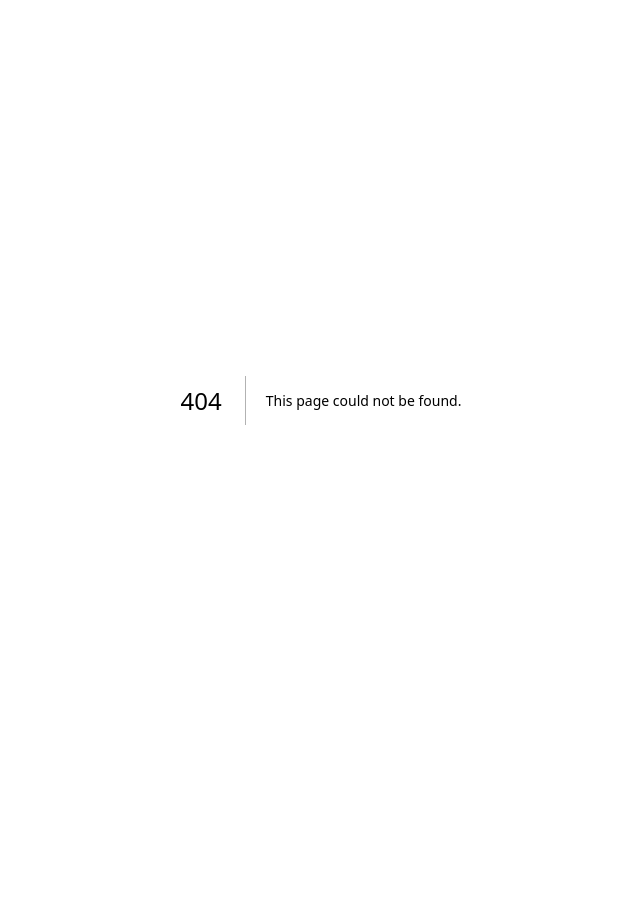
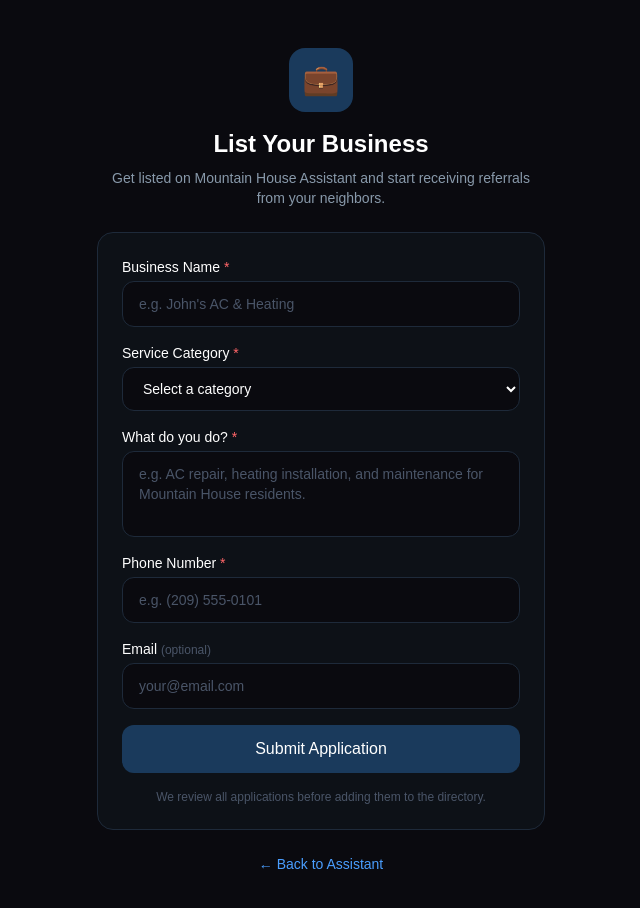
Before and after one commit to DaiwikV/mountain-house-app, a Next.js app: page /apply in a window 1280 px wide. Before the commit this address had no page. Shown: the top 908 px of the page, without its empty margins (319-959 px from the left). Before the commit the page ends 800 px from the top, so only its background shows below. Built offline with nearby package versions, Linux system fonts and the light colour scheme.

Commit message:
add page and form

```diff
--- /dev/null
+++ b/app/api/apply/route.ts
@@ -0,0 +1,37 @@
+import { NextRequest, NextResponse } from 'next/server'
+import fs from 'fs'
+import path from 'path'
+
+export async function POST(req: NextRequest) {
+  const { name, service, phone, category, email } = await req.json()
+
+  // Validate required fields
+  if (!name || !service || !phone || !category) {
+    return NextResponse.json({ error: 'Missing required fields' }, { status: 400 })
+  }
+
+  // Read current data.json
+  const dataPath = path.join(process.cwd(), 'data.json')
+  const raw = fs.readFileSync(dataPath, 'utf-8')
+  const data = JSON.parse(raw)
+
+  // Add new provider
+  const newProvider = {
+    name: name.trim(),
+    service: service.trim(),
+    phone: phone.trim(),
+    category: category.trim(),
+    email: email?.trim() || '',
+    featured: false,
+    verified: false,
+    pending: true,
+    submittedAt: new Date().toISOString()
+  }
+
+  data.providers.push(newProvider)
+
+  // Save back to data.json
+  fs.writeFileSync(dataPath, JSON.stringify(data, null, 2))
+
+  return NextResponse.json({ success: true })
+}
--- /dev/null
+++ b/app/apply/page.tsx
@@ -0,0 +1,159 @@
+'use client'
+import { useState } from 'react'
+
+export default function ApplyPage() {
+  const [form, setForm] = useState({
+    name: '',
+    service: '',
+    phone: '',
+    category: '',
+    email: ''
+  })
+  const [loading, setLoading] = useState(false)
+  const [submitted, setSubmitted] = useState(false)
+  const [error, setError] = useState('')
+
+  const handleSubmit = async () => {
+    if (!form.name || !form.service || !form.phone || !form.category) {
+      setError('Please fill in all required fields.')
+      return
+    }
+
+    setLoading(true)
+    setError('')
+
+    const res = await fetch('/api/apply', {
+      method: 'POST',
+      headers: { 'Content-Type': 'application/json' },
+      body: JSON.stringify(form),
+    })
+
+    const data = await res.json()
+
+    if (data.success) {
+      setSubmitted(true)
+    } else {
+      setError('Something went wrong. Please try again.')
+    }
+
+    setLoading(false)
+  }
+
+  if (submitted) {
+    return (
+      <div className="min-h-screen bg-[#0a0a0f] text-white flex flex-col items-center justify-center px-4">
+        <div className="w-full max-w-md text-center flex flex-col gap-4">
+          <div className="w-16 h-16 rounded-2xl bg-[#1a3a5c] flex items-center justify-center text-3xl mx-auto">✅</div>
+          <h2 className="text-2xl font-semibold">Application Submitted!</h2>
+          <p className="text-[#8899aa] text-sm">Thanks for applying to be listed on Mountain House Assistant. We'll review your info and add you shortly.</p>
+          <a href="/" className="text-[#4a9eff] text-sm hover:underline">← Back to Assistant</a>
+        </div>
+      </div>
+    )
+  }
+
+  return (
+    <div className="min-h-screen bg-[#0a0a0f] text-white flex flex-col items-center justify-center px-4 py-12">
+      <div className="w-full max-w-md flex flex-col gap-6">
+
+        {/* Header */}
+        <div className="text-center">
+          <div className="w-16 h-16 rounded-2xl bg-[#1a3a5c] flex items-center justify-center text-3xl mx-auto mb-4">💼</div>
+          <h1 className="text-2xl font-semibold text-white mb-2">List Your Business</h1>
+          <p className="text-[#8899aa] text-sm">Get listed on Mountain House Assistant and start receiving referrals from your neighbors.</p>
+        </div>
+
+        {/* Form */}
+        <div className="bg-[#0d1117] border border-[#1e2a3a] rounded-2xl p-6 flex flex-col gap-4">
+
+          {/* Business Name */}
+          <div className="flex flex-col gap-1">
+            <label className="text-white text-sm font-medium">Business Name <span className="text-red-400">*</span></label>
+            <input
+              className="bg-[#0a0a0f] border border-[#1e2a3a] rounded-xl px-4 py-3 text-white text-sm outline-none focus:border-[#4a9eff] transition-all placeholder-[#4a5568]"
+              placeholder="e.g. John's AC & Heating"
+              value={form.name}
+              onChange={e => setForm({ ...form, name: e.target.value })}
+            />
+          </div>
+
+          {/* Category */}
+          <div className="flex flex-col gap-1">
+            <label className="text-white text-sm font-medium">Service Category <span className="text-red-400">*</span></label>
+            <select
+              className="bg-[#0a0a0f] border border-[#1e2a3a] rounded-xl px-4 py-3 text-white text-sm outline-none focus:border-[#4a9eff] transition-all"
+              value={form.category}
+              onChange={e => setForm({ ...form, category: e.target.value })}
+            >
+              <option value="">Select a category</option>
+              <option value="ac">AC & Heating</option>
+              <option value="plumbing">Plumbing</option>
+              <option value="electrical">Electrical</option>
+              <option value="appliance">Appliance Repair</option>
+              <option value="garden">Gardening & Landscaping</option>
+              <option value="handyman">Handyman</option>
+              <option value="painting">Painting</option>
+              <option value="roofing">Roofing</option>
+              <option value="pest">Pest Control</option>
+              <option value="cleaning">Cleaning</option>
+              <option value="moving">Moving</option>
+              <option value="other">Other</option>
+            </select>
+          </div>
+
+          {/* Service Description */}
+          <div className="flex flex-col gap-1">
+            <label className="text-white text-sm font-medium">What do you do? <span className="text-red-400">*</span></label>
+            <textarea
+              className="bg-[#0a0a0f] border border-[#1e2a3a] rounded-xl px-4 py-3 text-white text-sm outline-none focus:border-[#4a9eff] transition-all placeholder-[#4a5568] resize-none"
+              placeholder="e.g. AC repair, heating installation, and maintenance for Mountain House residents."
+              rows={3}
+              value={form.service}
+              onChange={e => setForm({ ...form, service: e.target.value })}
+            />
+          </div>
+
+          {/* Phone */}
+          <div className="flex flex-col gap-1">
+            <label className="text-white text-sm font-medium">Phone Number <span className="text-red-400">*</span></label>
+            <input
+              className="bg-[#0a0a0f] border border-[#1e2a3a] rounded-xl px-4 py-3 text-white text-sm outline-none focus:border-[#4a9eff] transition-all placeholder-[#4a5568]"
+              placeholder="e.g. (209) 555-0101"
+              value={form.phone}
+              onChange={e => setForm({ ...form, phone: e.target.value })}
+            />
+          </div>
+
+          {/* Email */}
+          <div className="flex flex-col gap-1">
+            <label className="text-white text-sm font-medium">Email <span className="text-[#4a5568] text-xs">(optional)</span></label>
+            <input
+              className="bg-[#0a0a0f] border border-[#1e2a3a] rounded-xl px-4 py-3 text-white text-sm outline-none focus:border-[#4a9eff] transition-all placeholder-[#4a5568]"
+              placeholder="your@email.com"
+              value={form.email}
+              onChange={e => setForm({ ...form, email: e.target.value })}
+            />
+          </div>
+
+          {error && (
+            <p className="text-red-400 text-xs">{error}</p>
+          )}
+
+          <button
+            onClick={handleSubmit}
+            disabled={loading}
+            className="w-full bg-[#1a3a5c] hover:bg-[#1e4d7a] disabled:opacity-30 text-white rounded-xl py-3 font-medium transition-all"
+          >
+            {loading ? 'Submitting...' : 'Submit Application'}
+          </button>
+
+          <p className="text-[#4a5568] text-xs text-center">We review all applications before adding them to the directory.</p>
+
+        </div>
+
+        <a href="/" className="text-center text-[#4a9eff] text-sm hover:underline">← Back to Assistant</a>
+
+      </div>
+    </div>
+  )
+}
```
